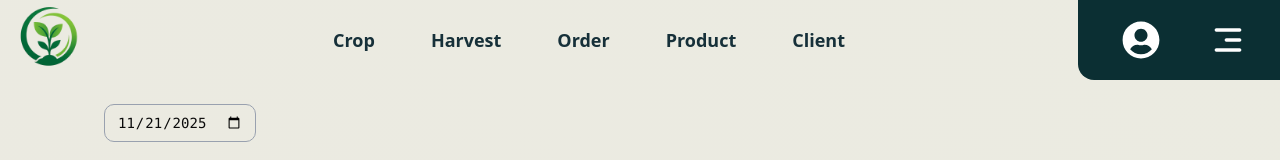
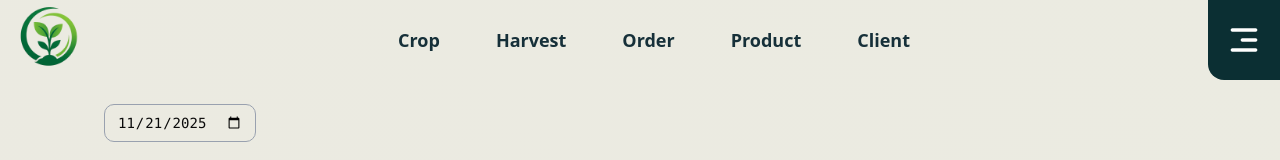
Before and after one commit to tchiahsu/microgreen-app, a React (Vite) app in the folder ui/: page / in a window 1280 px wide. Shown: the top 160 px of the page. Built offline with nearby package versions, Linux system fonts and the light colour scheme; no server answers.

Commit message:
modify top right header

```diff
--- a/ui/src/pages/Header.tsx
+++ b/ui/src/pages/Header.tsx
@@ -1,5 +1,4 @@
 import { CgMenuRightAlt } from "react-icons/cg";
-import { FaUserCircle } from "react-icons/fa";
 
 
 const navItems = [
@@ -34,9 +33,8 @@ export default function Header() {
                 </nav>
 
                 {/* Top Right Side Buttons */}
-                <div className="flex justify-end items-center gap-8 bg-[#0b2f33] text-white rounded-bl-2xl h-full pr-6 pl-9">
-                    <button className="p-2 rounded-full hover:bg-[#308261] hover:scale-105 active:scale-95 cursor-pointer"><FaUserCircle size={38} /></button>
-                    <button className="p-2 rounded-full hover:bg-[#308261] active:scale-95 cursor-pointer"><CgMenuRightAlt size={40} /></button>
+                <div className="flex justify-end items-center gap-8 bg-[#0b2f33] hover:bg-[#308261] text-white rounded-bl-2xl h-full px-2">
+                    <button className="p-2 rounded-full active:scale-95 cursor-pointer"><CgMenuRightAlt size={40} /></button>
                 </div>
 
             </div>
```
